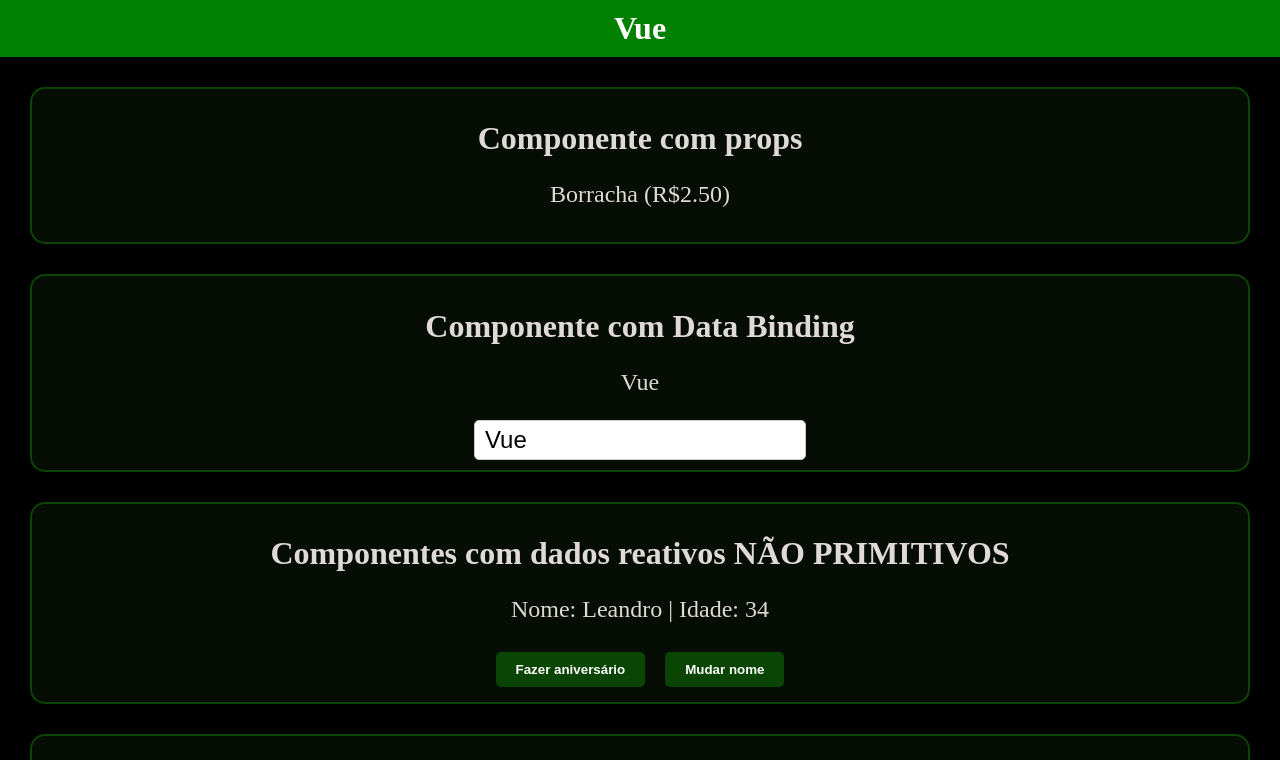
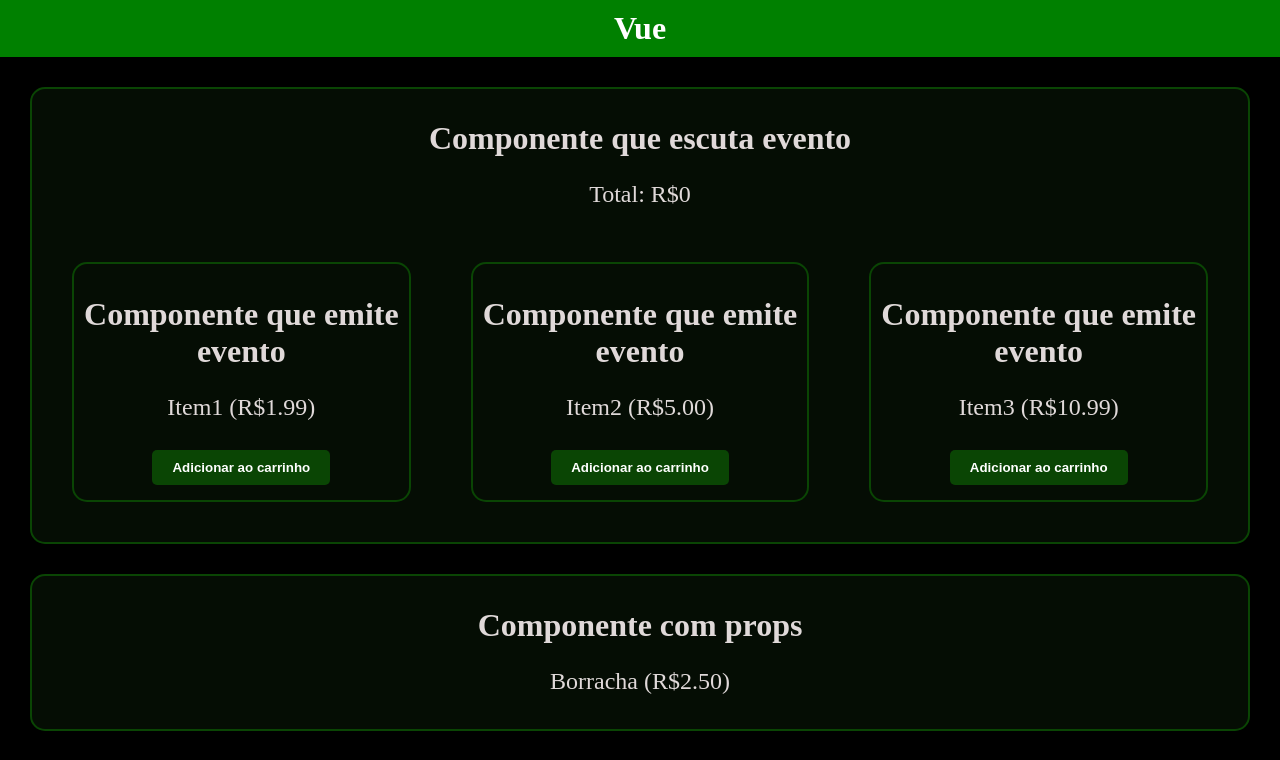
Before and after one commit to leandromccordeiro/first-vue-app, a Vue app: page / in a window 1280 px wide. Shown: the top 760 px of the page. Built offline with nearby package versions, Linux system fonts and the light colour scheme.

Commit message:
componente emite e escuta eventos

```diff
--- a/src/App.vue
+++ b/src/App.vue
@@ -5,10 +5,12 @@
 import ComDadosReativosNaoPrimitivos from "./components/ComDadosReativosNaoPrimitivos.vue";
 import DataBinding from "./components/DataBinding.vue";
 import ComProps from "./components/ComProps.vue";
+import EscutaEvento from "./components/EscutaEvento.vue";
 </script>
 
 <template>
   <header>Vue</header>
+  <EscutaEvento/>
   <ComProps item="Borracha" :preco="2.50"/>
   <DataBinding/>
   <ComDadosReativosNaoPrimitivos/>
--- /dev/null
+++ b/src/components/EmiteEvento.vue
@@ -0,0 +1,22 @@
+<template>
+    <div class="componente">
+        <h1>Componente que emite evento</h1>
+        <p>{{ item }} (R${{ preco.toFixed(2) }})</p>
+        <button @click="adicionar">Adicionar ao carrinho</button>
+    </div>
+</template>
+
+<script setup>
+    import { defineProps, defineEmits } from 'vue';
+
+    const props = defineProps({
+        item:String,
+        preco:Number
+    })
+
+    const emite = defineEmits(["foiAdicionado"])
+
+    function adicionar(){
+        emite("foiAdicionado", props.preco)
+    }
+</script>
--- /dev/null
+++ b/src/components/EscutaEvento.vue
@@ -0,0 +1,31 @@
+<template>
+    <div class="componente">
+        <h1>Componente que escuta evento</h1>
+        <p>Total: R${{ total }}</p>
+        <div class="lista">
+            <EmiteEvento item="Item1" :preco="1.99" @foiAdicionado="atualizarTotal"/>
+            <EmiteEvento item="Item2" :preco="5.00" @foiAdicionado="atualizarTotal"/>
+            <EmiteEvento item="Item3" :preco="10.99" @foiAdicionado="atualizarTotal"/>
+        </div>
+    </div>
+</template>
+
+<script setup>
+    import ComProps from './ComProps.vue';
+    import EmiteEvento from './EmiteEvento.vue';
+    import { ref } from 'vue';
+
+    const total = ref(0)
+
+    function atualizarTotal(p){
+        const valor = total.value + p
+        total.value = +valor.toFixed(2)
+    }
+</script>
+
+<style scoped>
+.lista {
+    display: flex;
+    justify-content: space-between;
+}
+</style>
```
